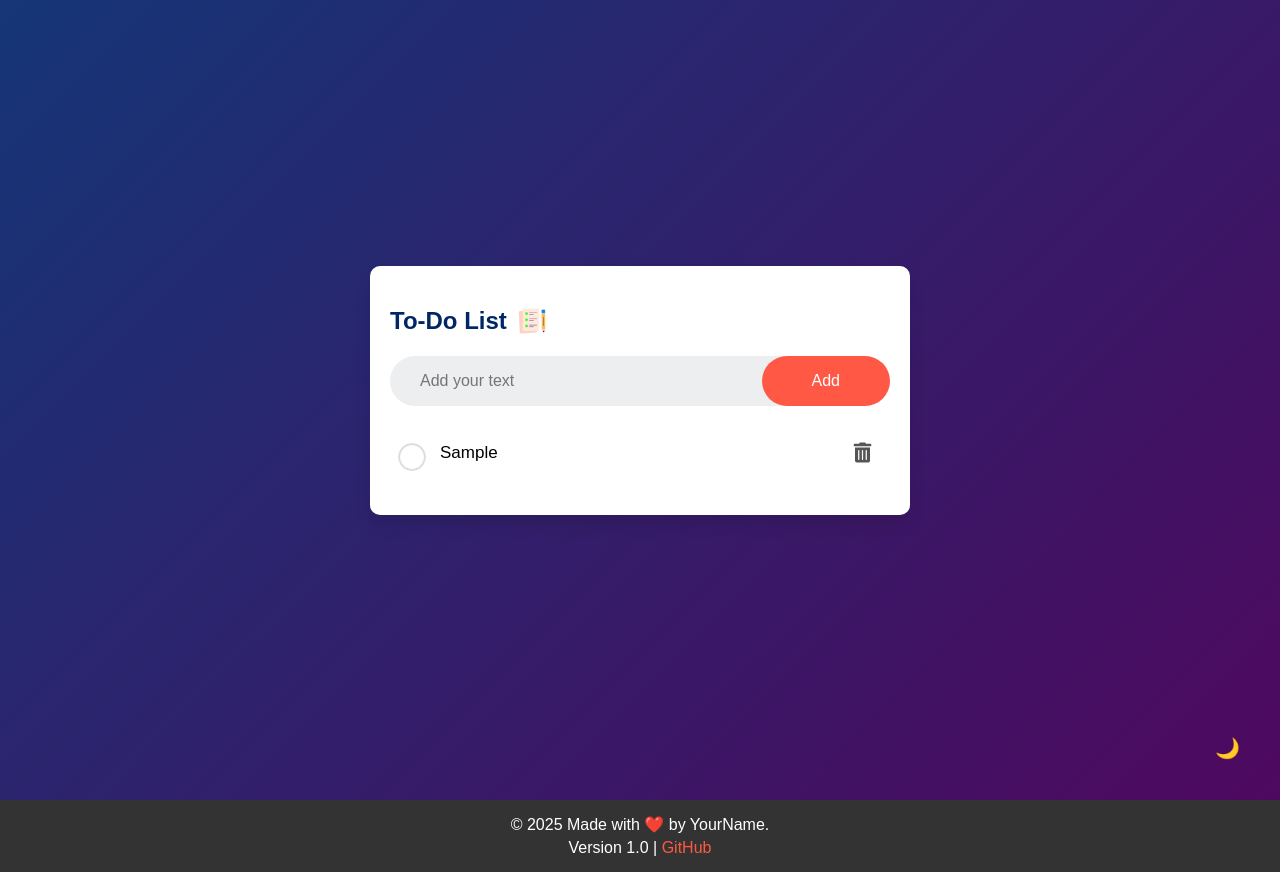
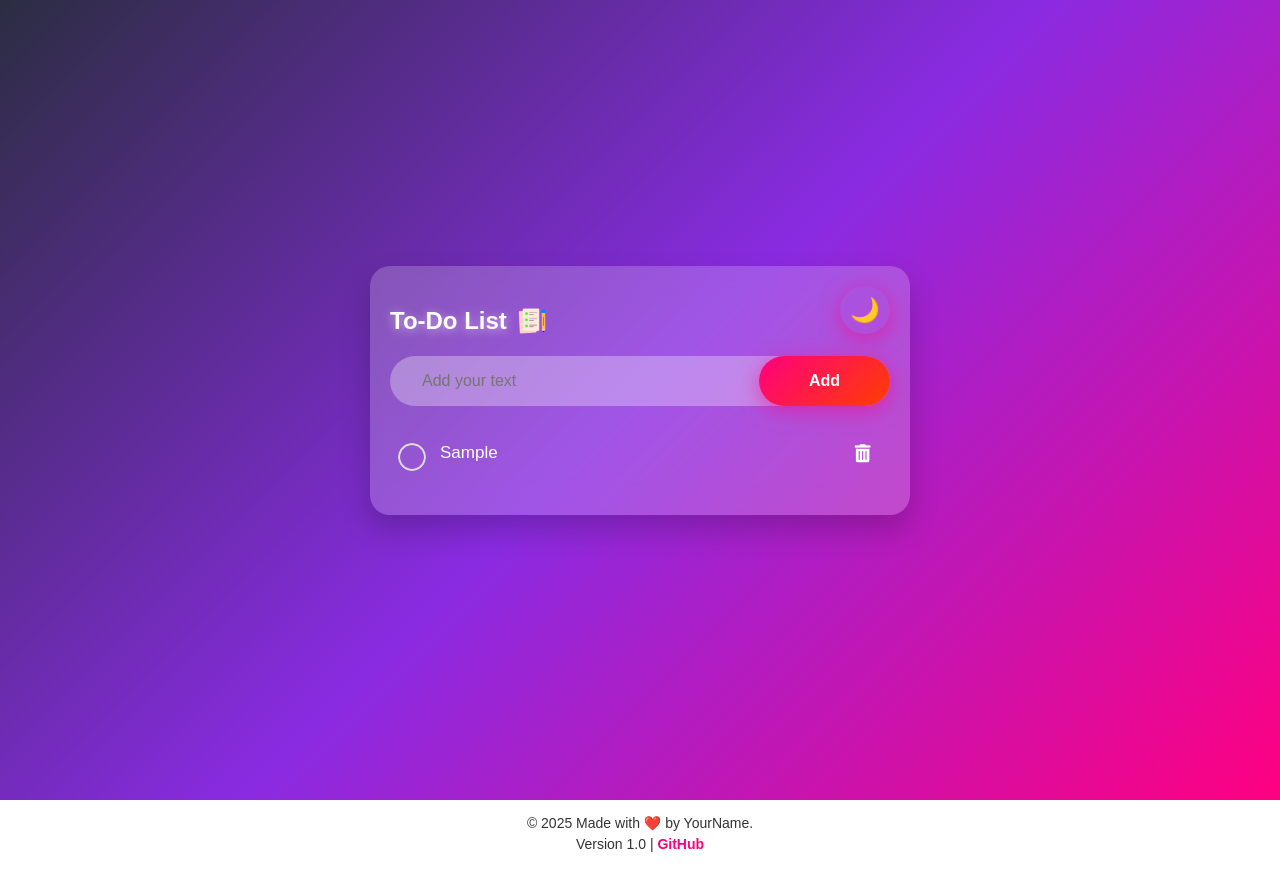
Before and after one commit to arpitsehal/To-Do-List, a plain HTML site: page index.html in a window 1280 px wide. Both pictures are taken after typing "Sample" into the empty fields and a click on the button "Add". Drawn offline with Linux system fonts and the light colour scheme; files whose address does not match are found by name.

Commit message:
Update style.css

```diff
--- a/style.css
+++ b/style.css
@@ -10,10 +10,11 @@ body, html {
     font-size: 16px;
 }
 
+/* Vibrant Glassmorphic Background */
 .container {
     width: 100%;
     min-height: 100vh;
-    background: linear-gradient(135deg, #153677, #4e085f);
+    background: linear-gradient(135deg, #2b2d42, #8a2be2, #ff0080);
     padding: 10px;
     display: flex;
     justify-content: center;
@@ -21,22 +22,27 @@ body, html {
     flex-direction: column;
 }
 
+/* Glassmorphic Card */
 .todo-app {
     width: 100%;
     max-width: 540px;
-    background: #fff;
+    background: rgba(255, 255, 255, 0.2);
+    backdrop-filter: blur(15px);
     padding: 40px 20px;
-    border-radius: 10px;
-    box-shadow: 0 10px 15px rgba(0, 0, 0, 0.1);
+    border-radius: 20px;
+    box-shadow: 0 15px 30px rgba(0, 0, 0, 0.2);
     transition: background 0.3s ease, color 0.3s ease;
-    margin-bottom: 20px; /* Space for footer */
+    margin-bottom: 20px;
 }
 
+/* Title */
 .todo-app h2 {
-    color: #002765;
+    color: #ffffff;
     display: flex;
     align-items: center;
     margin-bottom: 20px;
+    font-weight: 700;
+    text-shadow: 0px 2px 10px rgba(255, 255, 255, 0.5);
 }
 
 .todo-app h2 img {
@@ -44,11 +50,12 @@ body, html {
     margin-left: 10px;
 }
 
+/* Input & Row Design */
 .row {
     display: flex;
     align-items: center;
     justify-content: center;
-    background: #edeef0;
+    background: rgba(255, 255, 255, 0.3);
     border-radius: 30px;
     padding-left: 20px;
     margin-bottom: 25px;
@@ -60,27 +67,32 @@ input {
     border: none;
     outline: none;
     background: transparent;
-    padding: 10px;
+    padding: 12px;
     font-size: 16px;
+    color: #fff;
 }
 
+/* Button Styles */
 button {
     border: none;
     outline: none;
     padding: 16px 50px;
-    background: #ff5945;
+    background: linear-gradient(135deg, #ff007f, #ff3d00);
     border-radius: 30px;
     color: #fff;
     font-size: 16px;
+    font-weight: bold;
     cursor: pointer;
     transition: transform 0.3s ease, background 0.3s ease;
+    box-shadow: 0px 5px 20px rgba(255, 0, 128, 0.5);
 }
 
 button:hover {
-    background: #ff3c2a;
+    background: linear-gradient(135deg, #ff3d00, #ff007f);
     transform: scale(1.1);
 }
 
+/* Task List */
 ul li {
     list-style: none;
     font-size: 17px;
@@ -90,12 +102,16 @@ ul li {
     position: relative;
     opacity: 0;
     animation: fadeIn 0.3s forwards;
+    border-radius: 10px;
+    transition: background 0.3s ease;
+    color: white;
 }
 
 ul li:hover {
-    background: #f4f4f4;
+    background: rgba(255, 255, 255, 0.2);
 }
 
+/* Checkbox Icons */
 ul li::before {
     content: '';
     position: absolute;
@@ -109,8 +125,9 @@ ul li::before {
     left: 8px;
 }
 
+/* Checked Items */
 ul li.checked {
-    color: #555;
+    color: #ddd;
     text-decoration: line-through;
 }
 
@@ -118,6 +135,7 @@ ul li.checked::before {
     background-image: url(images/checked.png);
 }
 
+/* Delete Button */
 ul li span {
     position: absolute;
     right: 10px;
@@ -125,7 +143,7 @@ ul li span {
     width: 35px;
     height: 35px;
     font-size: 20px;
-    color: #555;
+    color: white;
     line-height: 35px;
     text-align: center;
     border-radius: 50%;
@@ -134,27 +152,86 @@ ul li span {
 }
 
 ul li span:hover {
-    background: #edeef0;
-    color: #ff5945;
+    background: rgba(255, 255, 255, 0.3);
+    color: #ff3d00;
+}
+
+/* Dark Mode */
+body.dark-mode {
+    background: #0a0a0a;
+}
+
+body.dark-mode .todo-app {
+    background: rgba(20, 20, 20, 0.8);
+    color: white;
+}
+
+body.dark-mode .row {
+    background: rgba(50, 50, 50, 0.8);
+}
+
+body.dark-mode ul li {
+    background: rgba(75, 75, 75, 0.6);
+}
+
+body.dark-mode button {
+    background: linear-gradient(135deg, #ff0080, #ff4500);
+}
+
+body.dark-mode ul li span {
+    color: white;
 }
 
 #theme-toggle {
     background: transparent;
     border: none;
     padding: 10px;
-    font-size: 20px;
+    font-size: 24px;
     cursor: pointer;
     position: fixed;
-    bottom: 30px;
-    right: 30px;
+    top: 20px;  /* Moved to the top */
+    right: 20px;  /* Adjusted to the right */
     border-radius: 50%;
-    transition: transform 0.3s ease;
+    color: white;
+    transition: transform 0.3s ease, color 0.3s ease;
 }
+body:not(.dark-mode) footer {
+    color: #333; /* Darker color for visibility in light mode */
+}
+
 
 #theme-toggle:hover {
     transform: scale(1.2);
+    color: #ff4500;
 }
 
+/* Footer */
+footer {
+    background: transparent;
+    color: #fff;
+    padding: 10px 0;
+    text-align: center;
+    width: 100%;
+    position: relative;
+    bottom: 0;
+    font-size: 14px;
+}
+
+footer a {
+    color: #ff007f;
+    text-decoration: none;
+    font-weight: bold;
+}
+
+footer a:hover {
+    text-decoration: underline;
+}
+
+footer p {
+    margin: 5px;
+}
+
+/* Fade-In Animation */
 @keyframes fadeIn {
     from {
         opacity: 0;
@@ -164,52 +241,9 @@ ul li span:hover {
     }
 }
 
-/* Dark Mode */
-body.dark-mode {
-    background: #2c2c2c;
+/* Icon Adjustments */
+ul li span i {
+    font-size: 18px;
+    color: white;
+    cursor: pointer;
 }
-
-body.dark-mode .todo-app {
-    background: #333;
-    color: white;
-}
-
-body.dark-mode .row {
-    background: #444;
-}
-
-body.dark-mode ul li {
-    background: #555;
-}
-
-body.dark-mode button {
-    background: #ff6b6b;
-}
-
-body.dark-mode ul li span {
-    color: white;
-}
-
-/* Footer Styles */
-footer {
-    background: #333;
-    color: #fff;
-    padding: 10px 0;
-    text-align: center;
-    width: 100%;
-    position: relative;
-    bottom: 0;
-}
-
-footer a {
-    color: #ff5945;
-    text-decoration: none;
-}
-
-footer a:hover {
-    text-decoration: underline;
-}
-
-footer p {
-    margin: 5px;
-}
```
